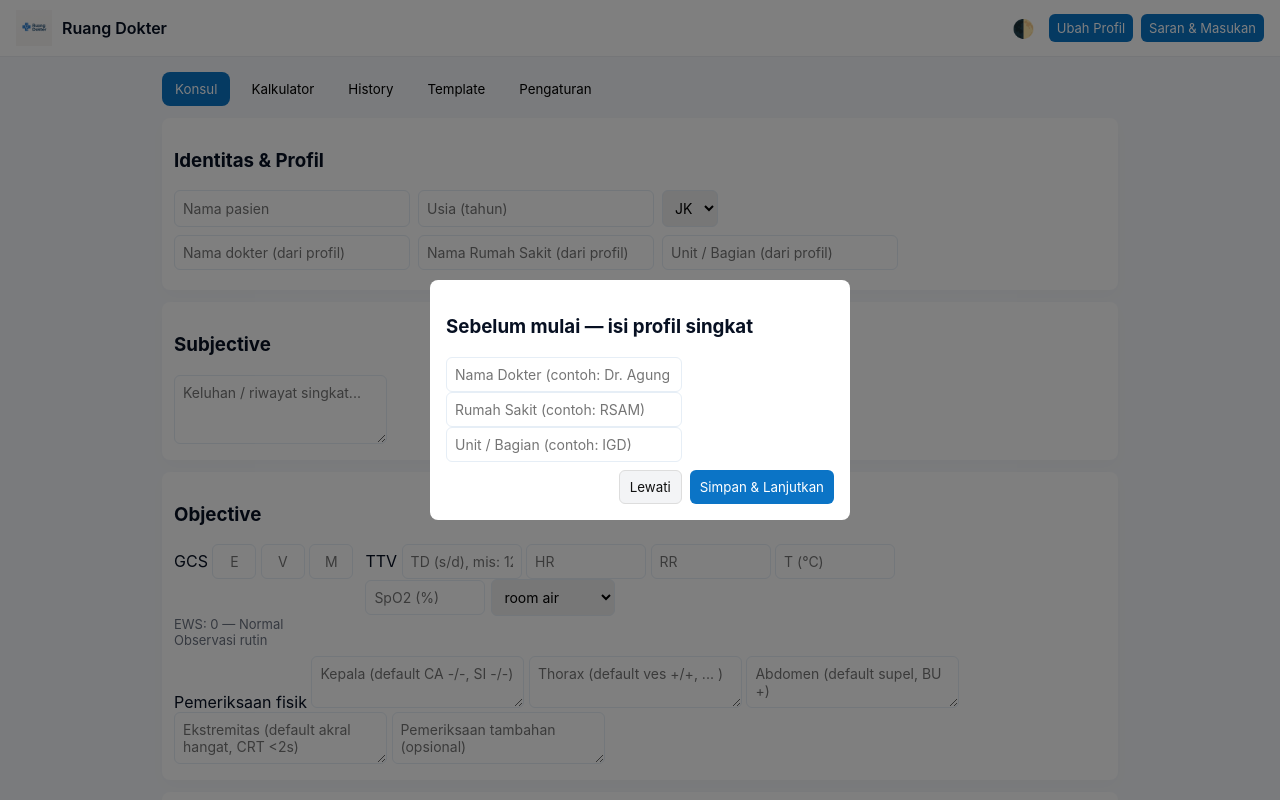
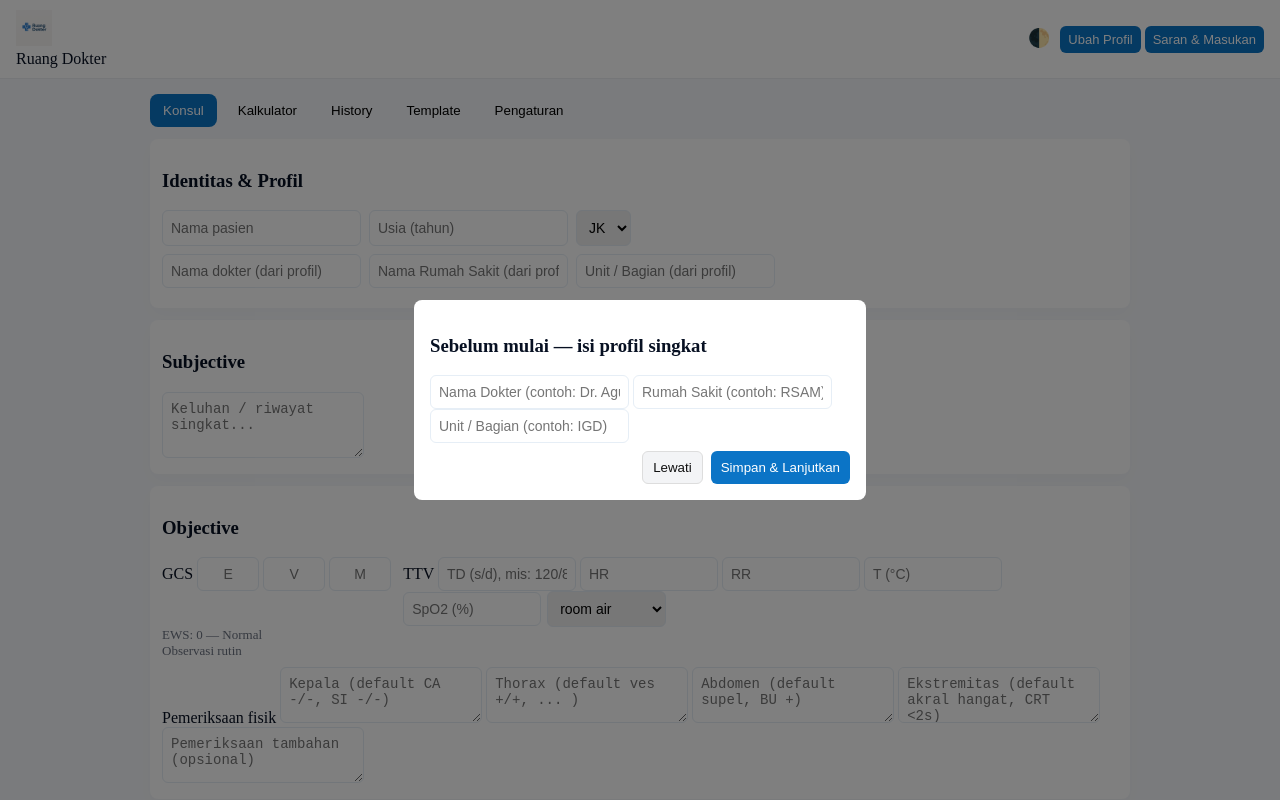
Before and after one commit to ruangdokter/ruangdokter.github.io, a plain HTML site: page index.html in a window 1280 px wide. Shown: the top 800 px of the page. Drawn offline with Linux system fonts and the light colour scheme.

Commit message:
Update style.css

```diff
--- a/style.css
+++ b/style.css
@@ -1,15 +1,58 @@
+/* >>> PATCH: restore baseline styling & overlay behavior <<< */
 :root{
   --bg:#f6f8fb; --card:#fff; --text:#071022; --muted:#6b7280; --accent:#0b74c6;
 }
-*{box-sizing:border-box;font-family:Inter, system-ui, -apple-system, "Segoe UI", Roboto, "Helvetica Neue", Arial;}
+body{
+  margin:0;
+  background:var(--bg);
+  color:var(--text);
+  min-height:100vh;
+  display:flex;
+  flex-direction:column;
+  -webkit-font-smoothing:antialiased;
+  -moz-osx-font-smoothing:grayscale;
+}
 
-body{margin:0;background:var(--bg);color:var(--text);min-height:100vh;display:flex;flex-direction:column}
-.topbar{display:flex;align-items:center;justify-content:space-between;padding:10px 16px;background:var(--card);box-shadow:0 1px 0 rgba(0,0,0,0.04)}
-.brand{display:flex;gap:10px;align-items:center}
-.brand-text{display:flex;flex-direction:column}
-.app-title{font-weight:600}
-.header-sub{font-size:12px;color:var(--muted)}
-.top-actions{display:flex;gap:8px;align-items:center}
+/* topbar / header */
+.topbar{
+  display:flex;align-items:center;justify-content:space-between;
+  padding:10px 16px;background:var(--card);
+  box-shadow:0 1px 0 rgba(0,0,0,0.04);
+  position:relative; z-index: 2;
+}
+
+/* ensures overlay only captures clicks when visible */
+.overlay{
+  position:fixed;inset:0;
+  background:rgba(0,0,0,0.5);
+  display:none;align-items:center;justify-content:center;z-index:9999;
+  pointer-events:none; /* default disable pointer events */
+}
+.overlay.active{
+  display:flex;
+  pointer-events:auto; /* enable when active */
+}
+
+/* overlay card */
+.overlay-card{ background:#fff;padding:16px;border-radius:8px;max-width:420px;width:92% }
+
+/* result area respects newlines */
+#hasil{ white-space:pre-wrap; background:#0b1220; color:#e6eef6; padding:12px; border-radius:6px; min-height:80px; overflow:auto; }
+
+/* small button visual fix */
+.btn{ padding:8px 10px;border-radius:6px;border:none;background:var(--accent);color:#fff;cursor:pointer }
+.btn.secondary{ background:#f3f4f6; color:#111; border:1px solid #ddd }
+
+/* responsive helpers */
+@media (max-width:600px){
+  .form-row{ flex-direction:column }
+  .gcs-ttv{ flex-direction:column }
+}
+
+/* dark mode override (keep explicit) */
+@media (prefers-color-scheme: dark){
+  :root{ --bg:#071022; --card:#0b1220; --text:#e6eef6; --muted:#9aa6b2; }
+}
 
 .container{max-width:980px;margin:16px auto;padding:0 12px;width:100%}
 .tabs{display:flex;gap:8px;margin-bottom:12px}
```
